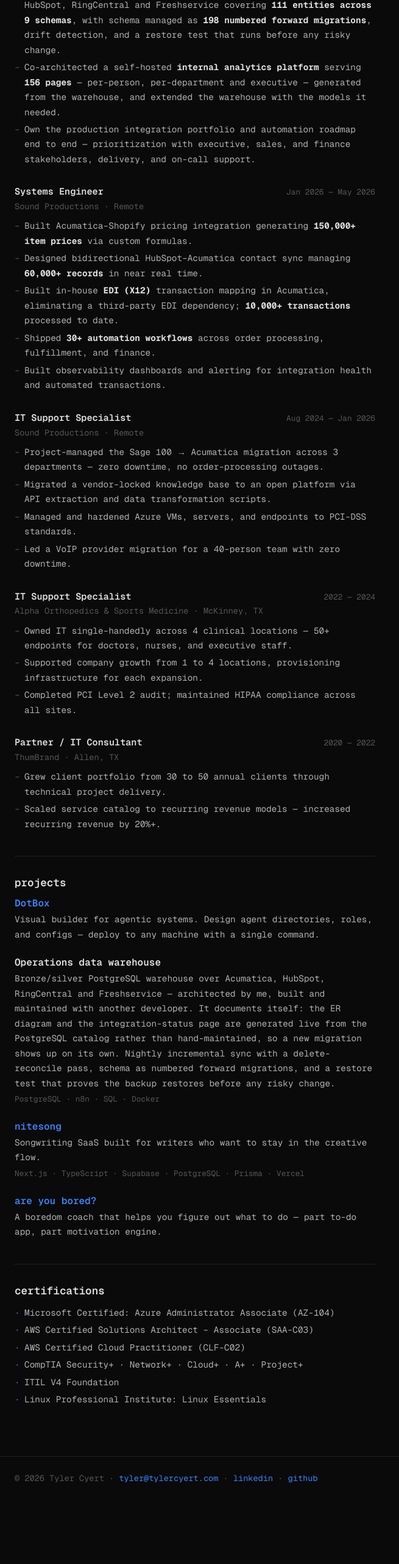
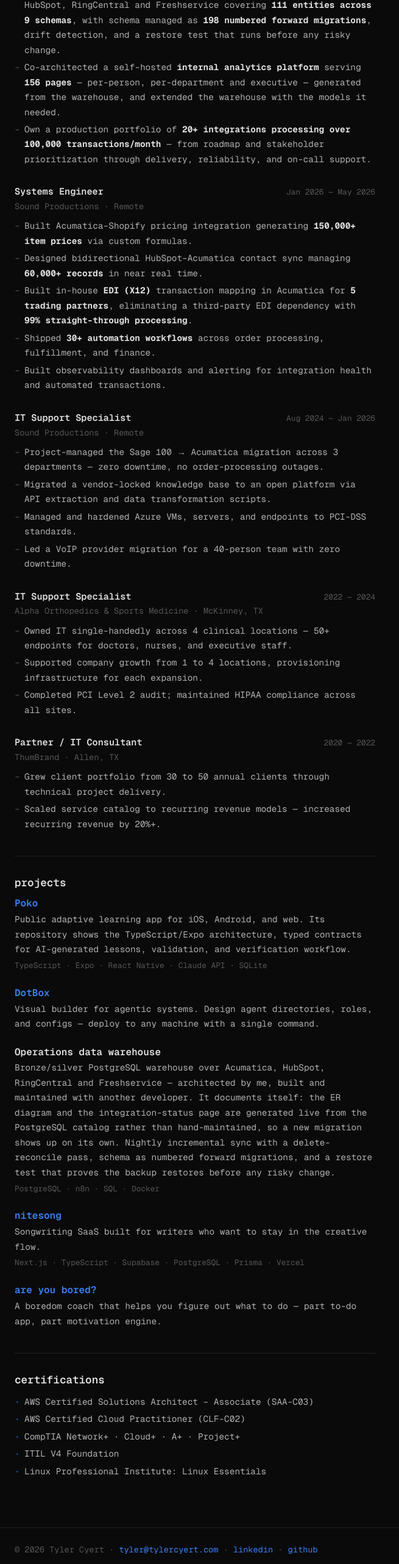
Before and after one commit to tylercyert/tylercyert.com, a Next.js app: page / in a window 1280 px wide. Shown: the part 968-3532 px from the top of the page at 61% size, without its empty margins (0-655 px from the left). Before the commit the page ends 3427 px from the top, so only its background shows below. Built offline with nearby package versions, Linux system fonts and the light colour scheme.

Commit message:
Correct site credentials and highlight public engineering work (#10) (#11)

```diff
--- a/app/about/page.tsx
+++ b/app/about/page.tsx
@@ -34,8 +34,9 @@ export default function AboutPage() {
         sharp while the tools keep changing.
       </p>
       <p>
-        I hold a B.S. in Cloud Computing from Western Governors University and a stack of
-        certifications across Azure, AWS, CompTIA, and ITIL. I&apos;m currently open to
+        I hold a B.S. in Cloud Computing from Western Governors University and current
+        AWS Solutions Architect Associate, CompTIA Cloud+, and ITIL 4 Foundation certifications.
+        I&apos;m currently open to
         remote-first engineering roles where integration, internal tooling, or applied AI are
         central to the work.
       </p>
--- a/app/page.tsx
+++ b/app/page.tsx
@@ -41,7 +41,7 @@ export default function Home() {
             <li>Build an internal knowledge assistant in Microsoft Teams backed by a VitePress/GitHub knowledge base, pgvector retrieval, n8n orchestration, and Azure Bot Service.</li>
             <li>Architected the company&apos;s <strong>data warehouse</strong> and built it with another developer — a bronze/silver PostgreSQL model over Acumatica, HubSpot, RingCentral and Freshservice covering <strong>111 entities across 9 schemas</strong>, with schema managed as <strong>198 numbered forward migrations</strong>, drift detection, and a restore test that runs before any risky change.</li>
             <li>Co-architected a self-hosted <strong>internal analytics platform</strong> serving <strong>156 pages</strong> — per-person, per-department and executive — generated from the warehouse, and extended the warehouse with the models it needed.</li>
-            <li>Own the production integration portfolio and automation roadmap end to end — prioritization with executive, sales, and finance stakeholders, delivery, and on-call support.</li>
+            <li>Own a production portfolio of <strong>20+ integrations processing over 100,000 transactions/month</strong> — from roadmap and stakeholder prioritization through delivery, reliability, and on-call support.</li>
           </ul>
         </div>
 
@@ -54,7 +54,7 @@ export default function Home() {
           <ul className="exp-bullets">
             <li>Built Acumatica–Shopify pricing integration generating <strong>150,000+ item prices</strong> via custom formulas.</li>
             <li>Designed bidirectional HubSpot–Acumatica contact sync managing <strong>60,000+ records</strong> in near real time.</li>
-            <li>Built in-house <strong>EDI (X12)</strong> transaction mapping in Acumatica, eliminating a third-party EDI dependency; <strong>10,000+ transactions</strong> processed to date.</li>
+            <li>Built in-house <strong>EDI (X12)</strong> transaction mapping in Acumatica for <strong>5 trading partners</strong>, eliminating a third-party EDI dependency with <strong>99% straight-through processing</strong>.</li>
             <li>Shipped <strong>30+ automation workflows</strong> across order processing, fulfillment, and finance.</li>
             <li>Built observability dashboards and alerting for integration health and automated transactions.</li>
           </ul>
@@ -106,6 +106,13 @@ export default function Home() {
         <h2>projects</h2>
         <div className="project">
           <h3>
+            <Link href="https://github.com/tylercyert/poko">Poko</Link>
+          </h3>
+          <p>Public adaptive learning app for iOS, Android, and web. Its repository shows the TypeScript/Expo architecture, typed contracts for AI-generated lessons, validation, and verification workflow.</p>
+          <p className="tech">TypeScript · Expo · React Native · Claude API · SQLite</p>
+        </div>
+        <div className="project">
+          <h3>
             <Link href="https://dotbox.zip">DotBox</Link>
           </h3>
           <p>Visual builder for agentic systems. Design agent directories, roles, and configs — deploy to any machine with a single command.</p>
@@ -135,10 +142,9 @@ export default function Home() {
       <section>
         <h2>certifications</h2>
         <ul className="cert-list">
-          <li>Microsoft Certified: Azure Administrator Associate (AZ-104)</li>
           <li>AWS Certified Solutions Architect – Associate (SAA-C03)</li>
           <li>AWS Certified Cloud Practitioner (CLF-C02)</li>
-          <li>CompTIA Security+ · Network+ · Cloud+ · A+ · Project+</li>
+          <li>CompTIA Network+ · Cloud+ · A+ · Project+</li>
           <li>ITIL V4 Foundation</li>
           <li>Linux Professional Institute: Linux Essentials</li>
         </ul>
--- a/index.html
+++ b/index.html
@@ -645,7 +645,6 @@
         <ul>
           <li>CompTIA A+</li>
           <li>ITIL V4</li>
-          <li>CompTIA Security+</li>
           <li>CompTIA Network+</li>
           <li>LPI Linux Essentials</li>
         </ul>
@@ -655,7 +654,6 @@
         <h4>Cloud Certifications</h4>
         <ul>
           <li>CompTIA Cloud+</li>
-          <li>Azure Fundamentals</li>
           <li>AWS Cloud Practitioner</li>
           <li>AWS Certified Solutions Architect</li>
         </ul>
```
